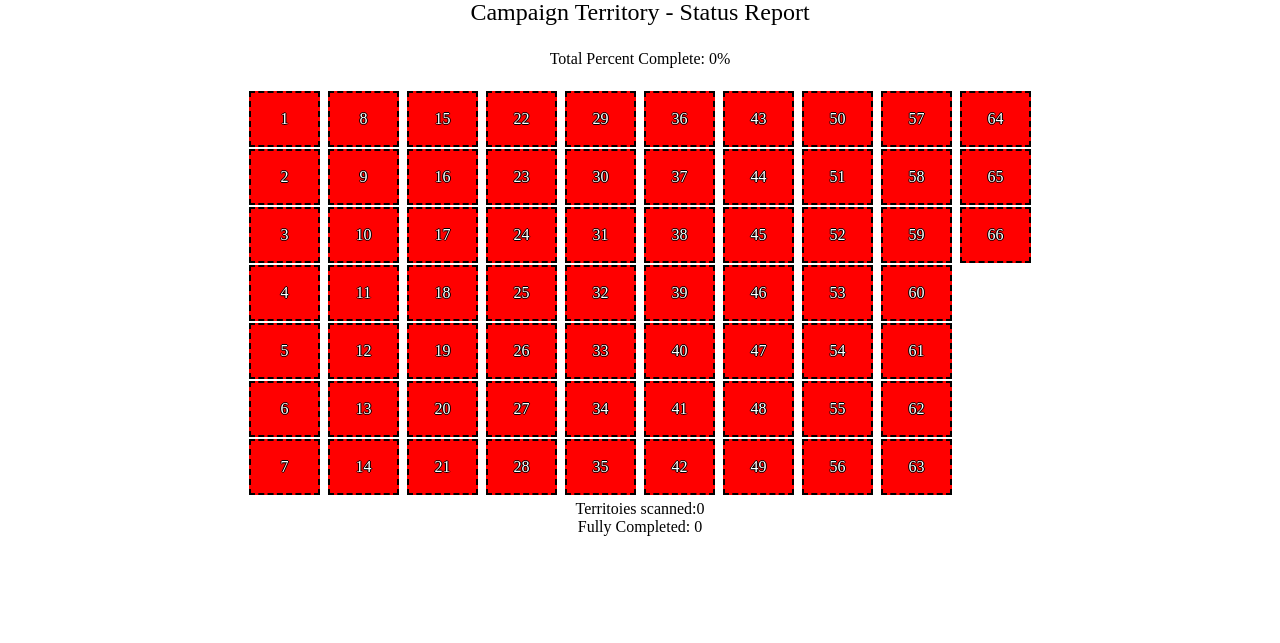
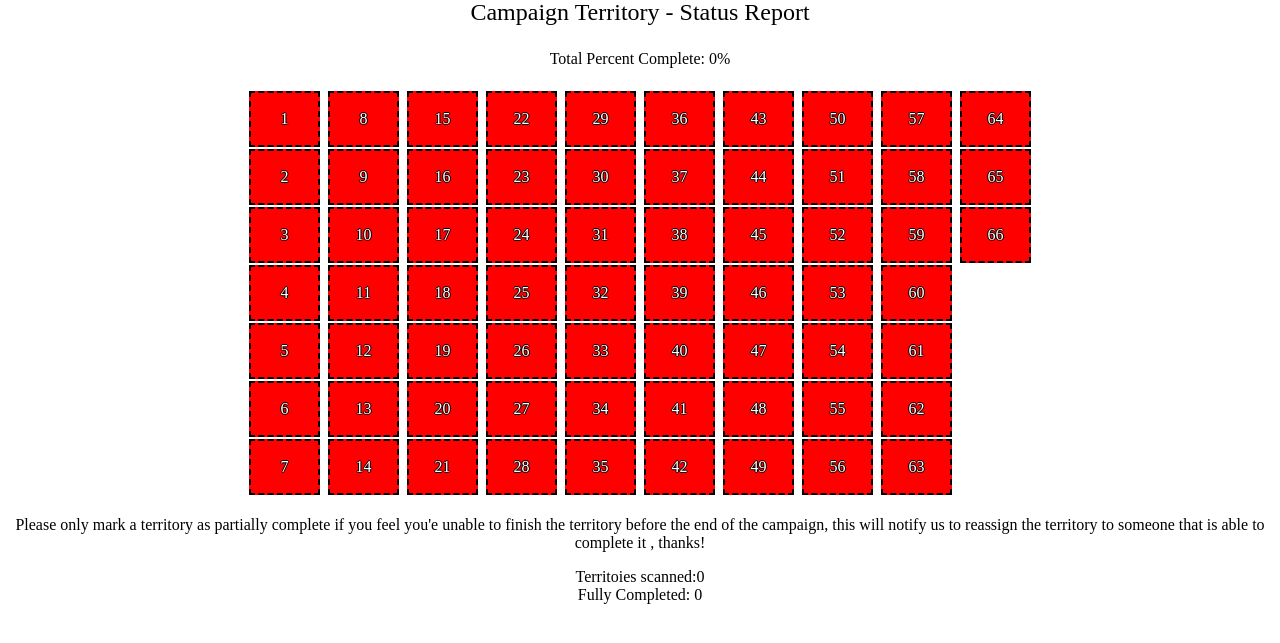
Before and after one commit to patnet2004/patnet2004-php, a PHP site: page / in a window 1280 px wide. Shown: the part 25-668 px from the top of the page. Run offline with PHP 8.4, Linux system fonts and the light colour scheme; data that the repository does not hold is empty.

Commit message:
image update

```diff
--- a/template.php
+++ b/template.php
@@ -194,6 +194,7 @@ else
 		</p>
 <!--{[status_report]}-->
 		<!--{[output]}-->
+<p>Please only mark a territory as partially complete if you feel you&#39;e unable to finish the territory before the end of the campaign&#44; this will notify us to reassign the territory to someone that is able to complete it	&#44; thanks&#33;</p>
 		<!--{[count_update]}-->
 		</div>
 		</body>
```
